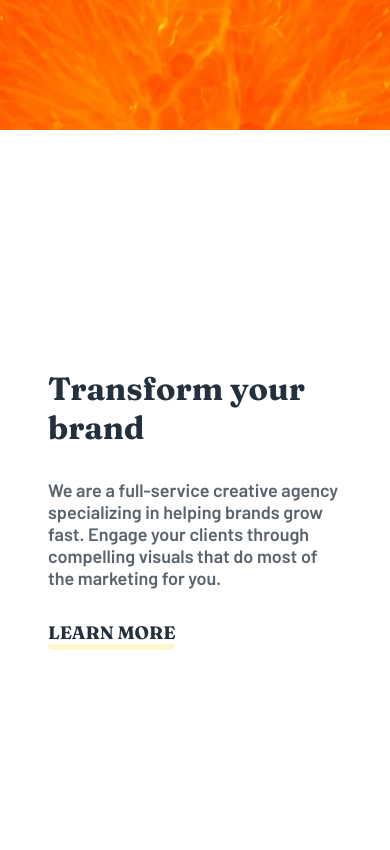
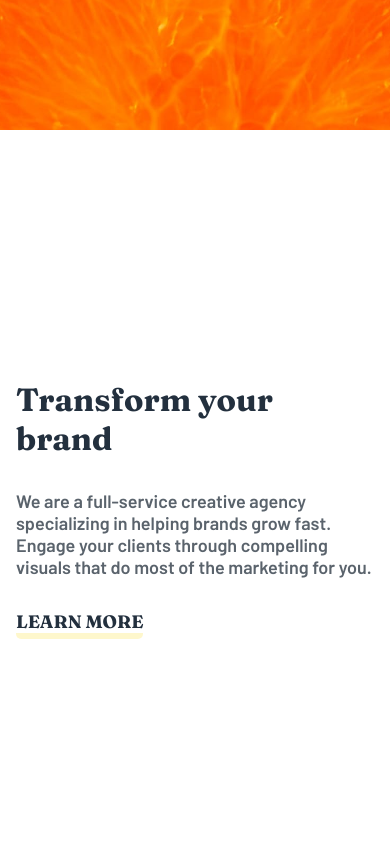
Before and after one commit to RamonAPereira/Sunnyside, a website: page index.html in a window 390 px wide. Shown: the part 714-1564 px from the top of the page. Drawn offline with Linux system fonts and the light colour scheme.

Commit message:
ajuste padding mobile

```diff
--- a/scss/_grid-gallery.scss
+++ b/scss/_grid-gallery.scss
@@ -85,6 +85,6 @@
     grid-template-rows: repeat(6, 90vh);
   }
   .gallery-content {
-    padding: 0 3rem;
+    padding: 0 1rem;
   }
 }
```
Also changed, not shown: dist/css/main.css.
